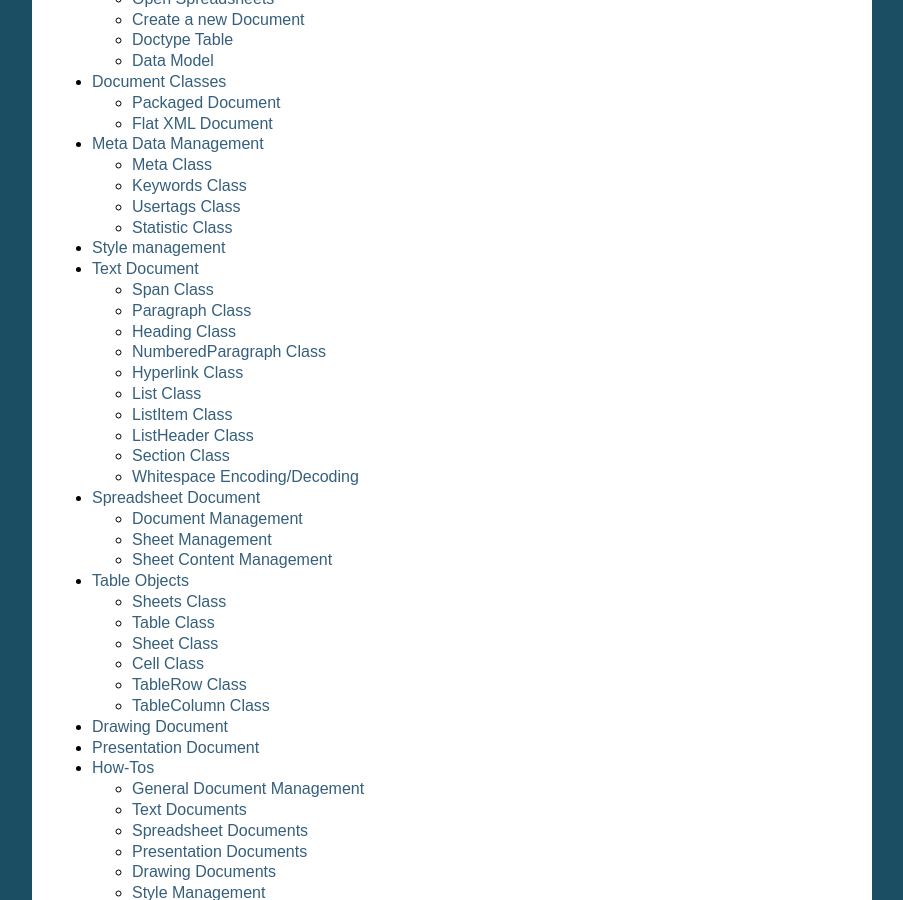
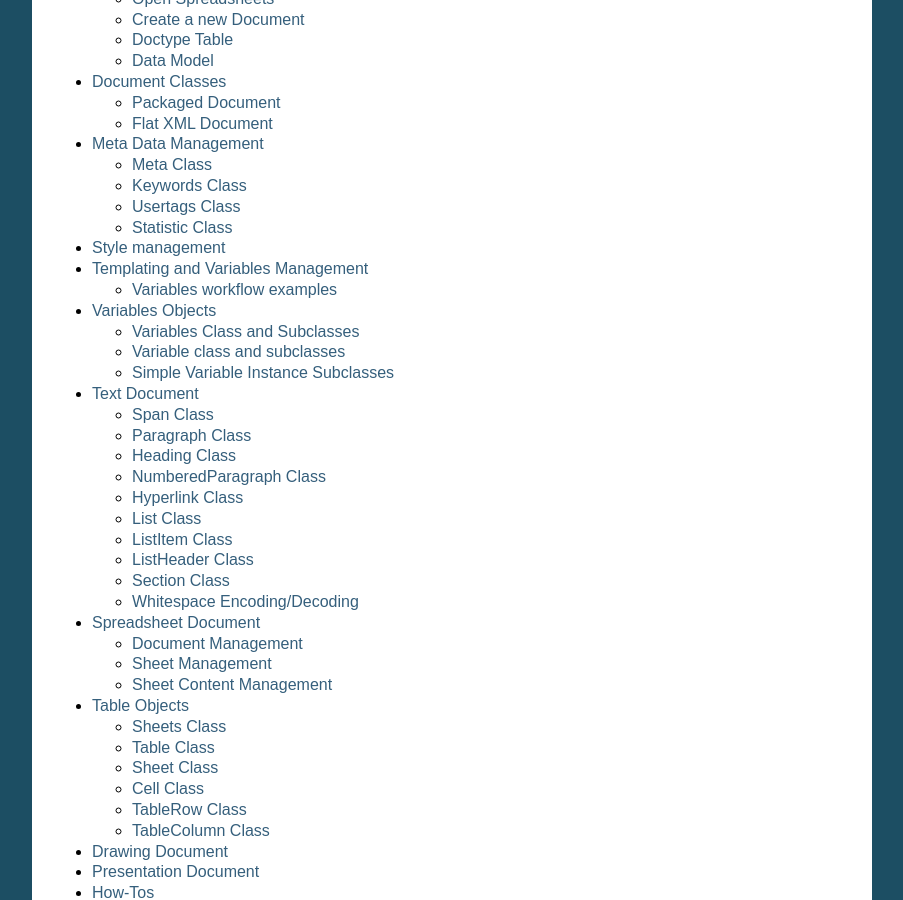
Before and after one commit to T0ha/ezodf, a Sphinx documentation site: the page built from docs/index.rst, in a window 1280 px wide and 900 px high, scrolled down 870 px. Shown: the whole window, without its empty margins (198-1101 px from the left). Built offline with Sphinx 7.4.7, drawn with Linux system fonts in a browser that asks for light colours; some of the changed lines change nothing that is shown.

Commit message:
Documentataion ready for variables

```diff
--- a/docs/index.rst
+++ b/docs/index.rst
@@ -52,6 +52,8 @@
    document.rst
    meta.rst
    styles.rst
+   variable_managment.rst
+   variables.rst
    textdocument.rst
    spreadsheetdocument.rst
    tableobjects.rst
--- /dev/null
+++ b/docs/variable_managment.rst
@@ -0,0 +1,50 @@
+.. module:: variables
+
+Templating and Variables Management
+===================================
+
+OpenOffice documents have a function convenient for templating documents. It is user defined variables which can be filled-in by user once ore several times in document and automatically filled-in in all places where it is inserted. `OpenDocument-v1.2-os-part1` defines 2 types of such variables:
+
+* Simple Variables
+* User Fields
+
+Both of them can be filled-in by **ezodf**.
+
+Variables workflow examples
+---------------------------
+
+You can access simple variables through
+
+variables attribute for :class:`SimpleVariables`::
+
+    from ezodf import opendoc
+    doc = opendoc('somedoc.odt')
+    # Print all simple variables with types and values
+    for variable in doc.body.variables:
+        print("%s (%s) = %s" % (v.name, v.type, v.value)
+    # Set new value for 'test' variable
+    d.body.variables['test'] = 22
+    # Print new 'test' value and type
+    v = doc.body.variables['test']
+    print("%s (%s) = %s" % (v.name, v.type, v.value)
+
+
+userfields attribute for :class:`UserFields`::
+
+    from ezodf import opendoc
+    doc = opendoc('somedoc.odt')
+
+    # Print all userfields with types and values
+    userfields = doc.body.userfields
+    for v in userfields:
+        print("%s (%s) = %s" % (v.name, v.type, v.value)
+
+    # Set new value for 'test' variable
+    d.body.userfields['test'] = 22
+
+    # Print new 'test' value and type
+    v = doc.body.userfields['test']
+    print("%s (%s) = %s" % (v.name, v.type, v.value)
+
+
+.. seealso:: :class:`SimpleVariables` and :class:`UserFields`
--- a/docs/variables.rst
+++ b/docs/variables.rst
@@ -1,13 +1,12 @@
 .. _variables:
 
-Simple Variables and User Fields classes
-========================================
+Variables Objects
+=================
 
-Variables class and subclasses
+Variables Class and Subclasses
 ------------------------------
 
 .. class:: Variables()
-~~~~~~~~~~~~~~~~~~~~~~
 
    The :class:`Variables` is dict-like container for subclasses of :class:`Variable`.
    This is superclass for :class:`SimpleVariables` and :class:`UserFields`
@@ -18,7 +17,7 @@
 
 
 Methods
-^^^^^^^
+~~~~~~~
 
 .. method::  Variables.__getitem__(key)
 
@@ -39,12 +38,10 @@
     :return: Variable class instance
 
 .. class:: SimpleVariables()
-~~~~~~~~~~~~~~~~~~~~~~~~~~~~
 
    The :class:`SimpleVariables` is dict-like container for :class:`SimpleVariable`, it's a subclass of :class:`Variables`
 
 .. class:: UserFields()
-~~~~~~~~~~~~~~~~~~~~~~
 
    The :class:`UserFields` is dict-like container for :class:`UserField`, it's a subclass of :class:`Variables`
 
@@ -53,13 +50,12 @@
 -----------------------------
 
 .. class:: Variable()
-~~~~~~~~~~~~~~~~~~~~~
 
     This class represents a variable.
     The instances of it can be found in :class:`Variables` and accessed through `document.body.variables['somevar']` or `document.body.userfields['somevar']`
 
 Attributes
-^^^^^^^^^^
+~~~~~~~~~~
 
 .. attribute:: Variable.type(read/write)
 
@@ -82,12 +78,11 @@
     Use with caution can work a bit unexpected
 
 .. class:: SimpleVariable()
-~~~~~~~~~~~~~~~~~~~~~~~~~~~
 
     This class represents a simple variable. The instances of it can be found in :class:`SimpleVariables` and accessed through `document.body.variables['somevar']`
 
 Attributes
-^^^^^^^^^^
+~~~~~~~~~~
 
 .. attribute:: SimpleVariable.instances(read/write)
 
@@ -98,12 +93,11 @@
     Use with caution can work a bit unexpected
 
 .. class:: UserField()
-~~~~~~~~~~~~~~~~~~~~~~
 
     This class represents a simple variable. The instances of it can be found in :class:`SimpleVariables` and accessed through `document.body.variables['somevar']`
 
 Attributes
-^^^^^^^^^^
+~~~~~~~~~~
 
 .. attribute:: UserField.instances(read/write)
 
@@ -117,12 +111,11 @@
 -----------------------------------
 
 .. class:: SimpleVariableInstance()
-~~~~~~~~~~~~~~~~~~~~~~~~~~~~~~~~~~~
 
     Base class for :class:`SimpleVariableGet`, :class:`SimpleVariableSet` and :class:`SimpleVariableInput`
 
 Attributes
-^^^^^^^^^^
+~~~~~~~~~~
 
 .. attribute:: SimpleVariableInstance.type(read/write)
 
@@ -137,16 +130,13 @@
     :type: str, float, boolean
 
 .. class:: SimpleVariableGet()
-~~~~~~~~~~~~~~~~~~~~~~~~~~~~~~
 
     Subclass of :class:`SimpleVariableInstance` handling "text:variable-get" tag.
 
 .. class:: SimpleVariableSet()
-~~~~~~~~~~~~~~~~~~~~~~~~~~~~~~
 
     Subclass of :class:`SimpleVariableInstance` handling "text:variable-set" tag.
 
 .. class:: SimpleVariableInput()
-~~~~~~~~~~~~~~~~~~~~~~~~~~~~~~~
 
     Subclass of :class:`SimpleVariableInstance` handling "text:variable-input" tag.
```
